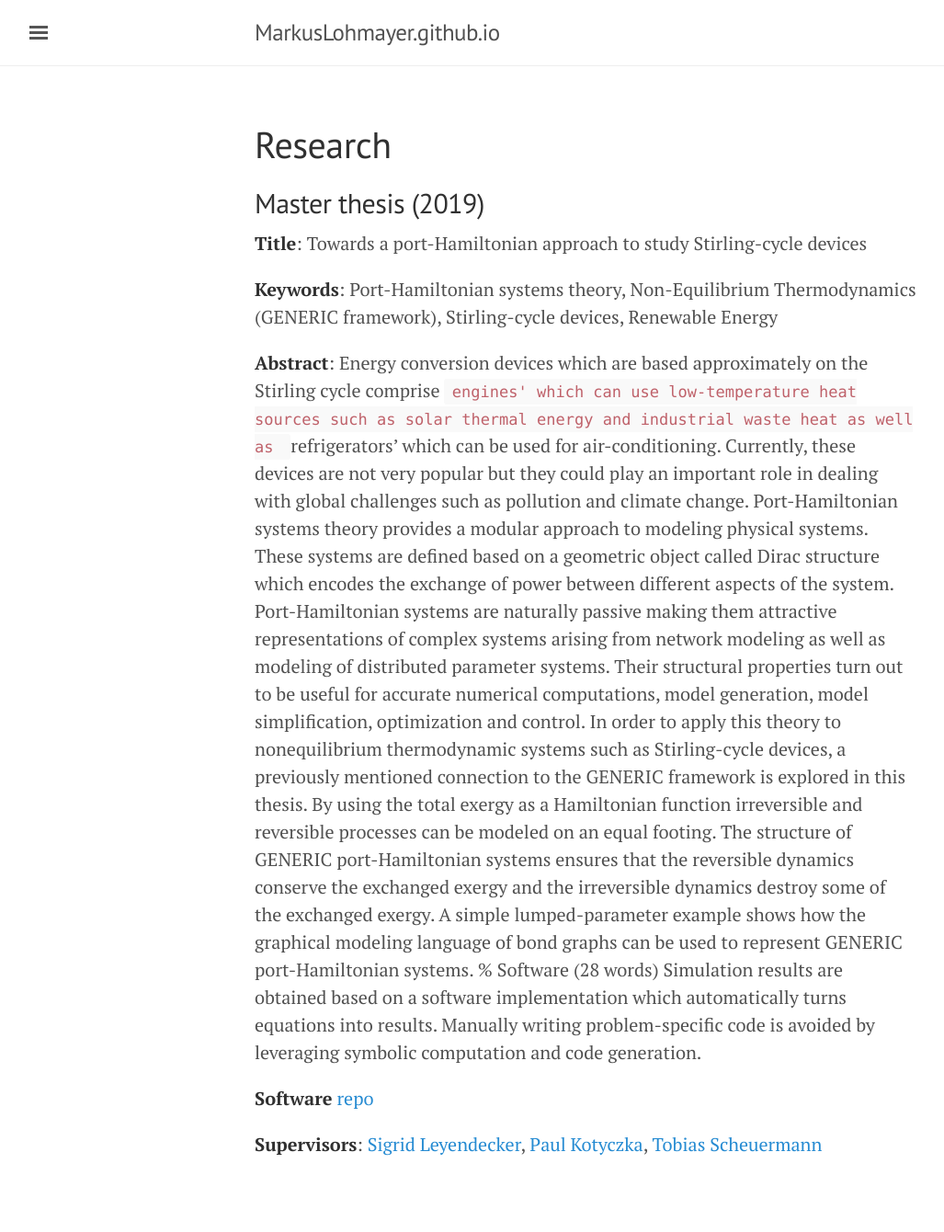
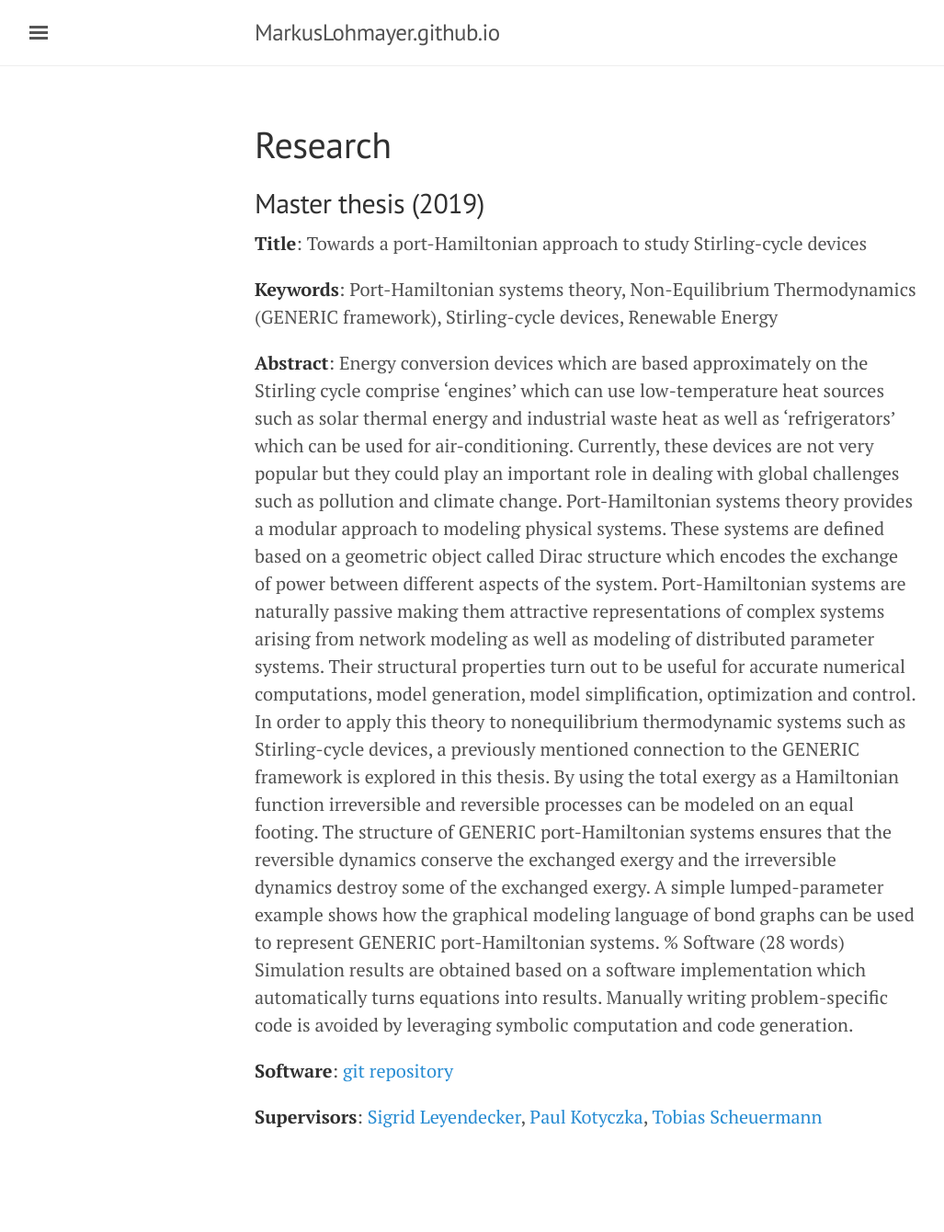
Before and after one commit to MarkusLohmayer/MarkusLohmayer.github.io, a Jekyll site: the page built from research.md, in a window 1280 px wide. Shown: the whole page at 92% size, without its empty margins (3-1030 px from the left). Built offline with Jekyll 4.4.1, drawn with Linux system fonts in a browser that asks for light colours; nearby versions of some CDN libraries; after the commit the page ends 1310 px from its top, so only the background shows below that.

Commit message:
added details about thesis

```diff
--- a/research.md
+++ b/research.md
@@ -18,11 +18,11 @@ Renewable Energy
 Energy conversion devices
 which are based approximately on the Stirling cycle
 comprise
-`engines'
+'engines'
 which can use low-temperature heat sources
 such as solar thermal energy and industrial waste heat
 as well as
-`refrigerators'
+'refrigerators'
 which can be used for air-conditioning.
 Currently, these devices are not very popular
 but they could play an important role in
@@ -69,8 +69,8 @@ Manually writing problem-specific code
 is avoided by leveraging
 symbolic computation and code generation.
 
-**Software**
-[repo](https://github.com/MarkusLohmayer/master-thesis-code)
+**Software**:
+[git repository](https://github.com/MarkusLohmayer/master-thesis-code)
 
 **Supervisors**:
 [Sigrid Leyendecker](http://ltd.techfak.fau.de/Team/Leyendecker/SLeyendecker_Publications.htm),
```
